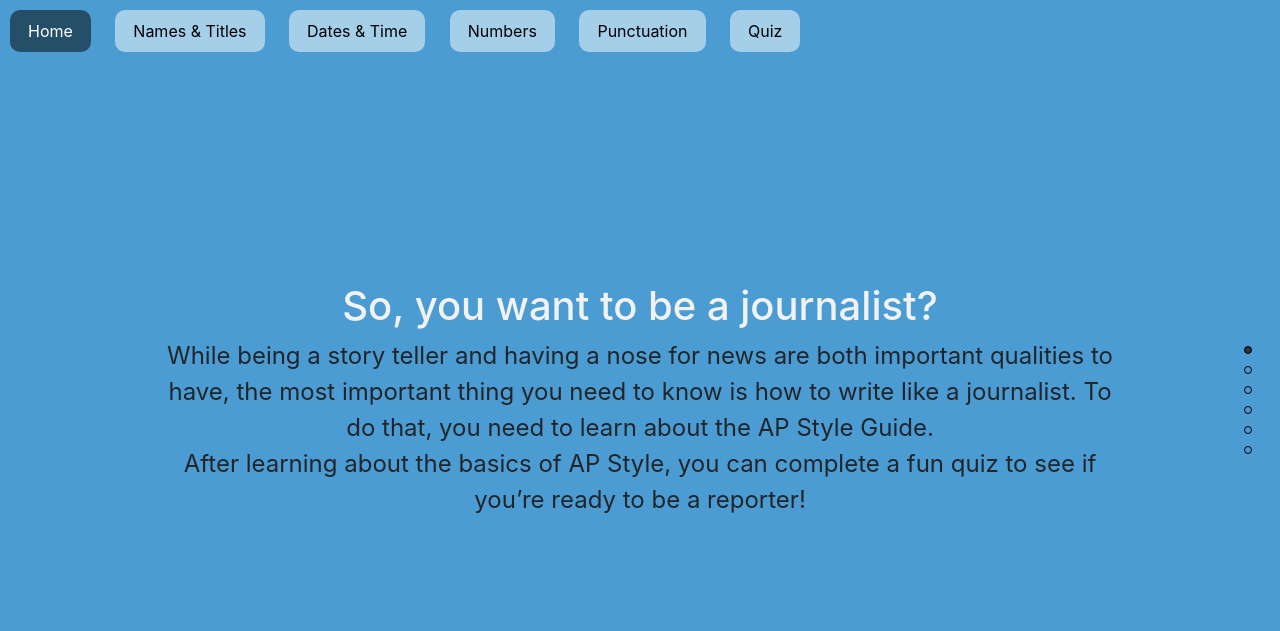
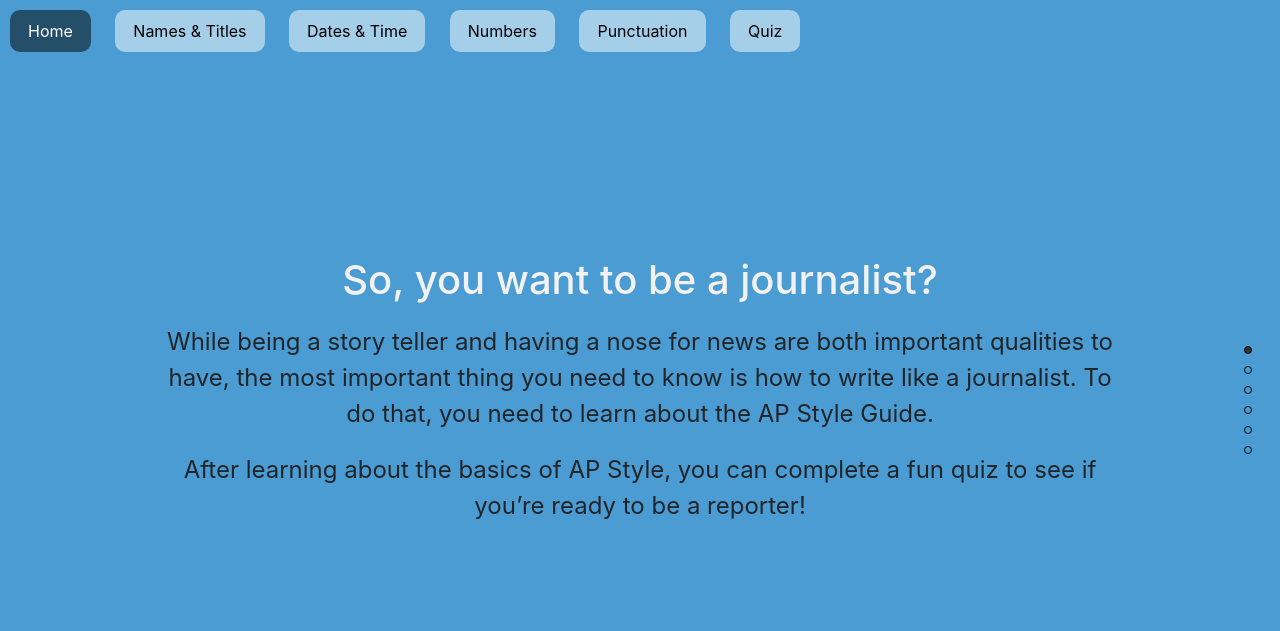
Before and after one commit to sperry14/Project_2, a plain HTML site: page educational_interactive/index.html in a window 1280 px wide. Drawn offline with nearby package versions, Linux system fonts and the light colour scheme.

Commit message:
Add files via upload

```diff
--- a/educational_interactive/css/style.css
+++ b/educational_interactive/css/style.css
@@ -38,6 +38,7 @@
     padding:0;
     color:#f2f2f2;
 }
+
 q:before,q:after {
     content:'';
 }
@@ -108,7 +109,7 @@
 
 .intro p{
 	width: 75%;
-	margin: 0 auto;
+	margin: 20px auto;
 	font-size: 1.5em;
 }
 
@@ -165,10 +166,6 @@
        background-color: #38a;
    }
 
-
-
-
-
    .slide{
      position: absolute;
      left: 0px;
--- a/educational_interactive/index.html
+++ b/educational_interactive/index.html
@@ -80,7 +80,7 @@
        <div class="intro">
 
 <!-- Quiz help from https://www.sitepoint.com/simple-javascript-quiz/ -->
-<h1>Quiz on Important Facts</h1>
+<h1>Quiz on AP Style</h1>
 <div class="quiz-container">
 <div id="quiz"></div>
 </div>
```
Also changed, not shown: educational_interactive/js/main.js (indentation only).
